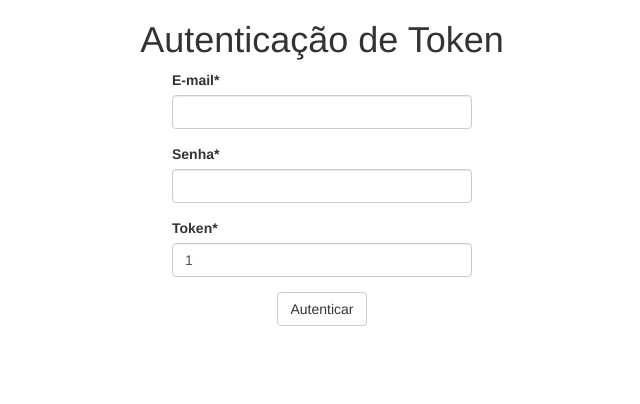
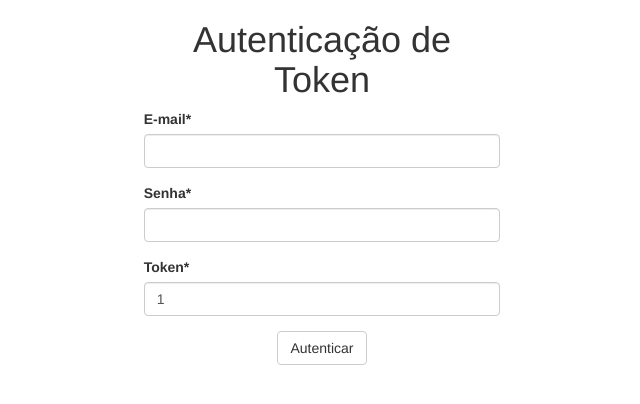
Before and after one commit to humrochagf/bsl-server, a Django app: page /auth/token/1 in a window 1280 px wide. Shown: the top 404 px of the page, without its empty margins (318-958 px from the left). Run offline with Django 3.2, Linux system fonts and the light colour scheme; some libraries are stand-ins or nearby versions.

Commit message:
mudando estilo para melhor visualização em dispositivos móveis

```diff
--- a/bsl/core/static/core/css/custom.css
+++ b/bsl/core/static/core/css/custom.css
@@ -1,11 +1,12 @@
-.wrapper
-{
+.wrapper {
     text-align: center;
+    padding: 0 20px;
 }
 
-.login-box
-{
+.login-box {
     text-align: left;
-    width: 300px;
-    margin: 0 auto;
 }
+
+.qrcode {
+    width: 100%;
+}
--- a/bsl/core/templates/core/base.html
+++ b/bsl/core/templates/core/base.html
@@ -10,8 +10,15 @@
     </head>
     <body>
         <div class="container-fluid">
-        {% block content %}
-        {% endblock %}
+            <div class="row">
+                <div class="col-md-4"></div>
+                <div class="col-md-4">
+                    {% block content %}
+                    {% endblock %}
+                </div>
+                <div class="col-md-4"></div>
+            </div>
+
         </div>
 
         <script src="{% static 'core/js/jquery-1.11.1.min.js' %}"></script>
```
Also changed, not shown: bsl/core/templates/core/login.html (+1 -1 lines).
